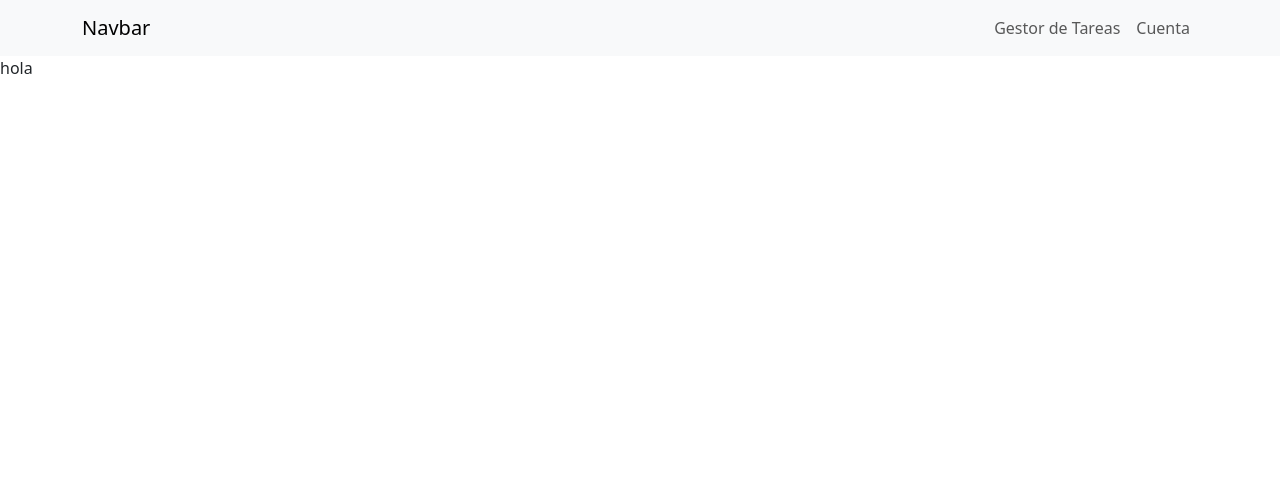
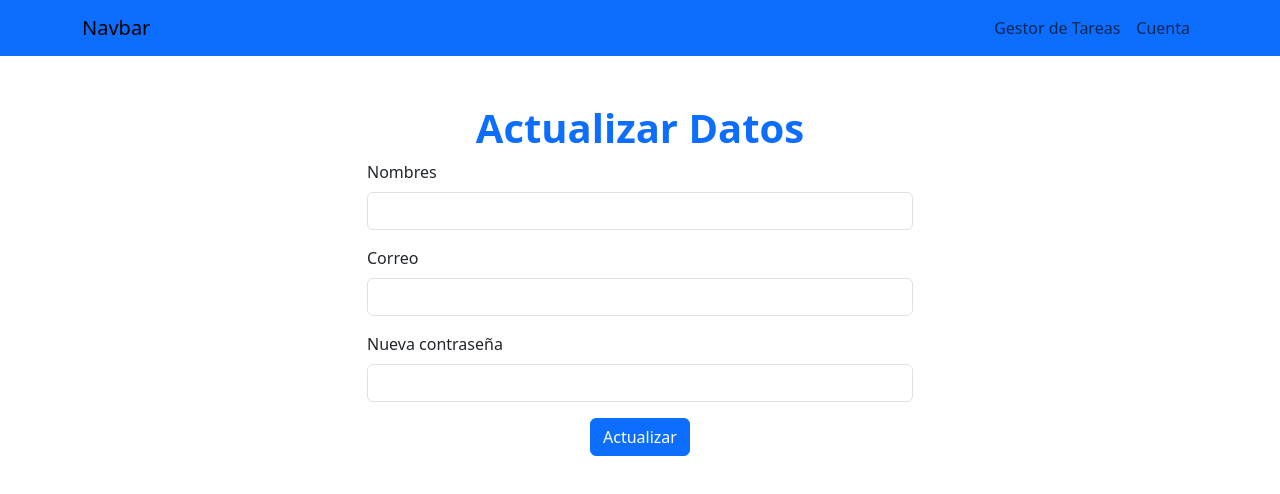
Before and after one commit to carlos060798/GESTORDETASK, a React (Vite) app in the folder front/: page /user/perfil in a window 1280 px wide. Shown: the top 494 px of the page. Built offline with nearby package versions, Linux system fonts and the light colour scheme.

Commit message:
version 06

```diff
--- a/front/src/componetes/generales/FormTask.jsx
+++ b/front/src/componetes/generales/FormTask.jsx
@@ -4,7 +4,7 @@ function FormTask() {
         <h1 className="text-center fw-bold text-center text-primary">Crear Tareas</h1>
         <form>
           <div className="row">
-            <div className="col-md-6">
+            <div className="col-12">
               <div className="mb-3">
                 <label htmlFor="nombres" className="form-label">
                   Nombres
--- a/front/src/componetes/generales/Navbar.jsx
+++ b/front/src/componetes/generales/Navbar.jsx
@@ -6,7 +6,7 @@ import { Link } from 'react-router-dom';
 
 function Menu() {
   return (
-    <Navbar collapseOnSelect expand="lg" className="bg-body-tertiary">
+    <Navbar collapseOnSelect expand="lg" className="bg-primary text-light">
       <Container>
         <Navbar.Brand href="#home">Tasks Manager </Navbar.Brand>
         <Navbar.Toggle aria-controls="responsive-navbar-nav" />
--- a/front/src/componetes/generales/NavbarAdmin.jsx
+++ b/front/src/componetes/generales/NavbarAdmin.jsx
@@ -1,7 +1,7 @@
 import { Link } from "react-router-dom";
 function NabarAdmin() {
     return (<>
-<nav className="navbar navbar-expand-lg bg-body-tertiary">
+<nav className="navbar navbar-expand-lg bg-primary text-white">
   <div className="container">
     <a className="navbar-brand" href="#">Navbar</a>
     <button className="navbar-toggler" type="button" data-bs-toggle="collapse" data-bs-target="#navbarNavDropdown" aria-controls="navbarNavDropdown" aria-expanded="false" aria-label="Toggle navigation">
--- a/front/src/componetes/generales/Perfil.jsx
+++ b/front/src/componetes/generales/Perfil.jsx
@@ -3,7 +3,58 @@ function Perfils() {
 
 
     <>
-    hola</> );
+     <div className="container my-5">
+        <h1 className="text-center fw-bold text-center text-primary">Actualizar Datos</h1>
+        <form>
+          <div className="row justify-content-center">
+            <div className="col-12 col-md-6">
+              <div className="mb-3">
+
+              <div className="mb-3">
+                <label htmlFor="nombres" className="form-label">
+                  Nombres
+                </label>
+                <input
+                  type="text"
+                  className="form-control"
+                  name="titulo"
+
+                />
+              </div>
+              <div className="mb-3">
+                <label htmlFor="nombres" className="form-label">
+                  Correo
+                </label>
+                <input
+                  type="email"
+                  className="form-control"
+                  name="titulo"
+
+                />
+              </div>
+              <div className="mb-3">
+                <label htmlFor="nombres" className="form-label">
+                  Nueva contraseña
+                </label>
+                <input
+                  type="password"
+                  className="form-control"
+                  name="titulo"
+
+                />
+              </div>
+            </div>
+          </div>
+          <div className="text-center">
+            <button type="submit" className="btn btn-primary">
+               Actualizar
+            </button>
+          </div>
+          </div>
+        </form>
+      </div>
+
+    </> );
 }
 
 export default Perfils;
```
